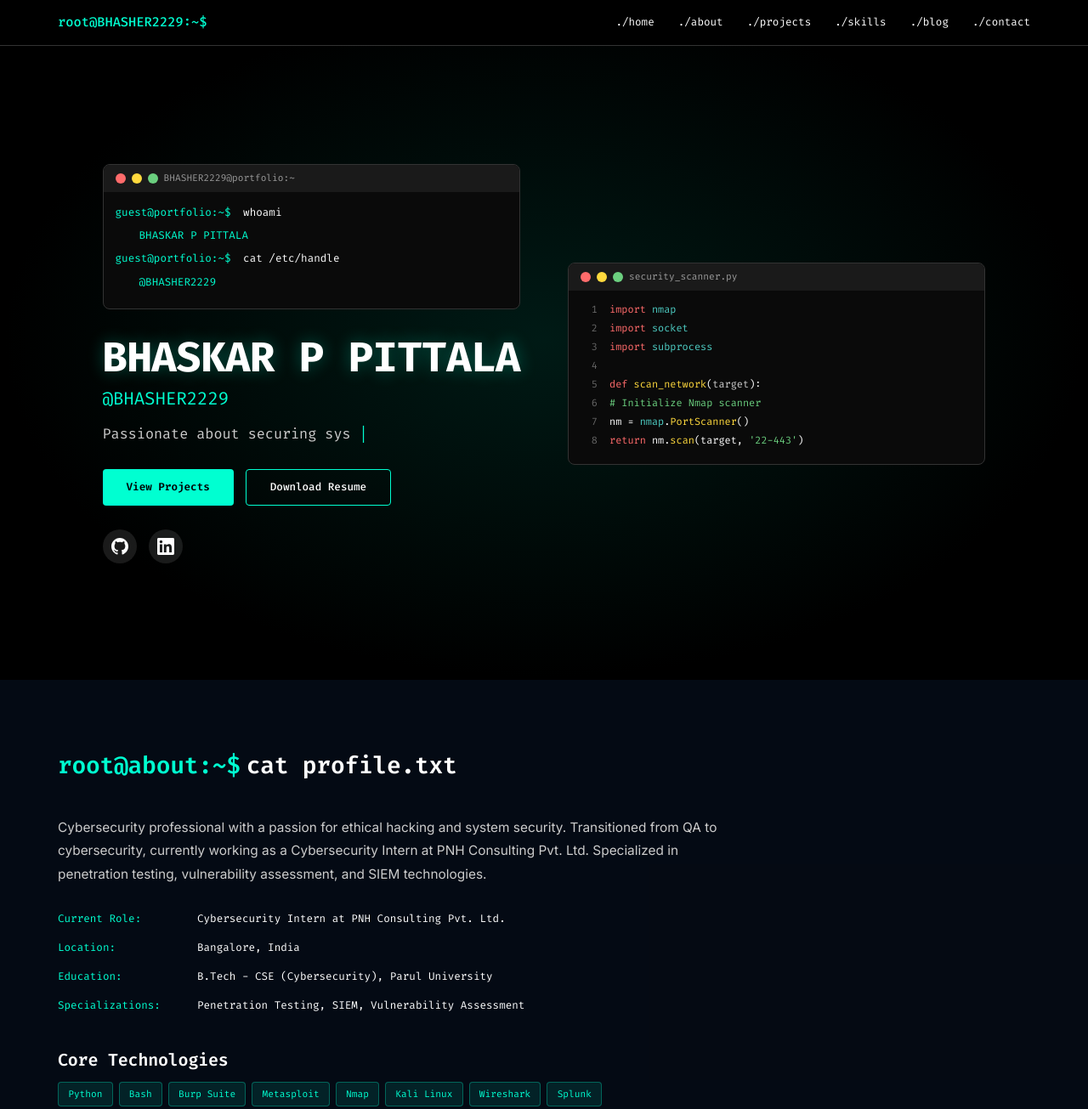
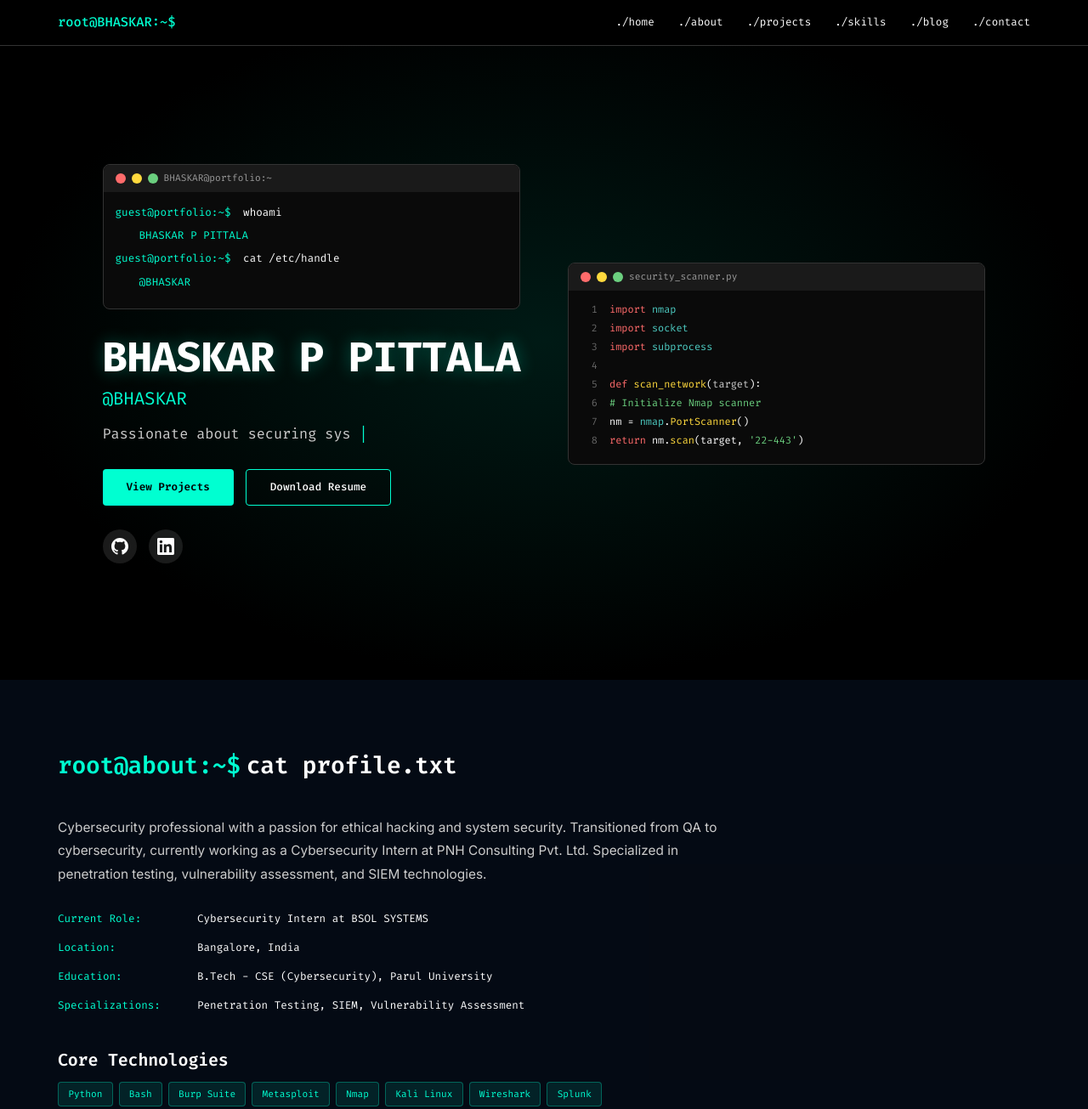
Before and after one commit to BHASHER2229/Cyber-invention, a plain HTML site: page index.html in a window 1280 px wide. Shown: the top 1305 px of the page at 85% size. Drawn offline with Linux system fonts and the light colour scheme.

Commit message:
Update index.html

```diff
--- a/index.html
+++ b/index.html
@@ -3,7 +3,7 @@
 <head>
     <meta charset="UTF-8">
     <meta name="viewport" content="width=device-width, initial-scale=1.0">
-    <title>BHASKAR P PITTALA | Cybersecurity Specialist</title>
+    <title>BHASKAR P PITTALA | Cybersecurity Engineer</title>
     <link rel="stylesheet" href="style.css">
     <link href="https://fonts.googleapis.com/css2?family=Fira+Code:wght@300;400;500;600;700&family=Inter:wght@300;400;500;600;700&display=swap" rel="stylesheet">
 </head>
@@ -14,7 +14,7 @@
             <div class="boot-line">$ sudo systemctl start portfolio.service</div>
             <div class="boot-line">Loading cybersecurity profile...</div>
             <div class="boot-line">Initializing secure connection...</div>
-            <div class="boot-line">Welcome to BHASHER2229's Domain</div>
+            <div class="boot-line">Welcome to BHASKAR's Domain</div>
             <div class="progress-bar">
                 <div class="progress-fill"></div>
             </div>
@@ -25,7 +25,7 @@
     <nav class="navbar">
         <div class="nav-container">
             <div class="nav-brand">
-                <span class="nav-prompt">root@BHASHER2229:~$</span>
+                <span class="nav-prompt">root@BHASKAR:~$</span>
             </div>
             <div class="nav-menu" id="nav-menu">
                 <a href="#home" class="nav-link">./home</a>
@@ -52,7 +52,7 @@
                         <span class="terminal-dot red"></span>
                         <span class="terminal-dot yellow"></span>
                         <span class="terminal-dot green"></span>
-                        <span class="terminal-title">BHASHER2229@portfolio:~</span>
+                        <span class="terminal-title">BHASKAR@portfolio:~</span>
                     </div>
                     <div class="terminal-body">
                         <div class="terminal-line">
@@ -64,12 +64,12 @@
                             <span class="prompt">guest@portfolio:~$</span>
                             <span class="command">cat /etc/handle</span>
                         </div>
-                        <div class="terminal-output">@BHASHER2229</div>
+                        <div class="terminal-output">@BHASKAR</div>
                     </div>
                 </div>
 
                 <h1 class="hero-name">BHASKAR P PITTALA</h1>
-                <h2 class="hero-handle">@BHASHER2229</h2>
+                <h2 class="hero-handle">@BHASKAR</h2>
                 <p class="hero-tagline">
                     <span id="typewriter"></span>
                     <span class="cursor">|</span>
@@ -155,7 +155,7 @@
                     <div class="about-details">
                         <div class="detail-item">
                             <span class="detail-label">Current Role:</span>
-                            <span class="detail-value">Cybersecurity Intern at PNH Consulting Pvt. Ltd.</span>
+                            <span class="detail-value">Cybersecurity Intern at BSOL SYSTEMS </span>
                         </div>
                         <div class="detail-item">
                             <span class="detail-label">Location:</span>
@@ -587,7 +587,7 @@
         <div class="container">
             <div class="footer-content">
                 <div class="footer-text">
-                    <p>&copy; 2024 BHASKAR P PITTALA (@BHASHER2229). Securing the digital world, one line of code at a time.</p>
+                    <p>&copy; 2024 BHASKAR P PITTALA (@BHASKAR). Securing the digital world, one line of code at a time.</p>
                 </div>
                 <div class="footer-links">
                     <a href="https://github.com/BHASHER2229" target="_blank" class="footer-link">GitHub</a>
```
